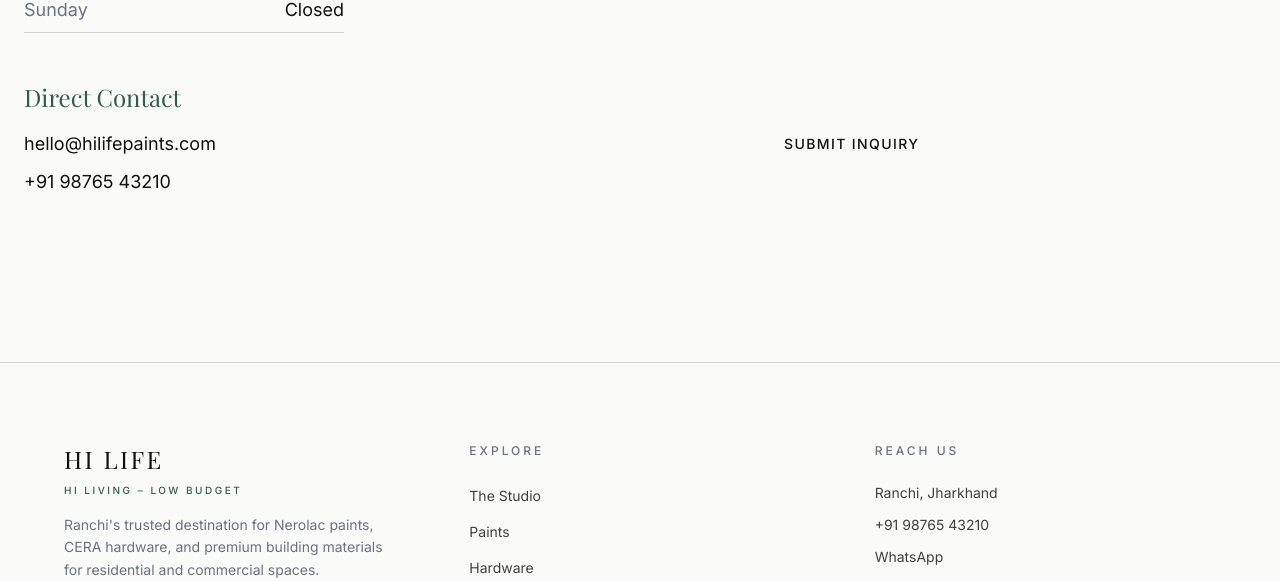
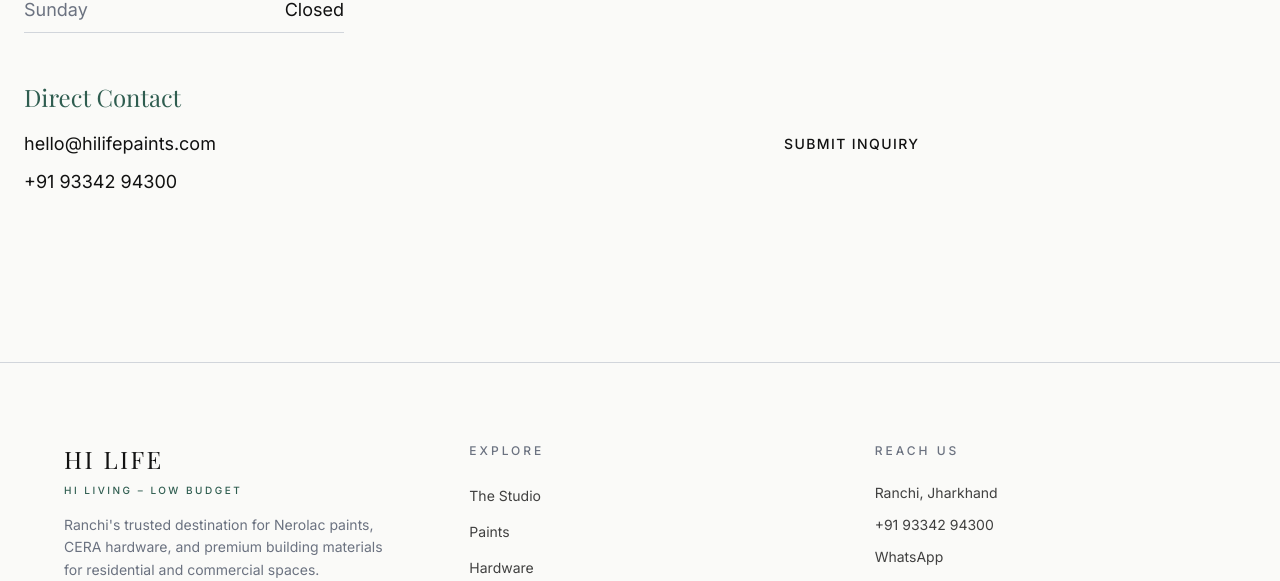
Before and after one commit to Pranjalprateekniet/hi-life-paints, a Next.js app: page /contact in a window 1280 px wide. Shown: the part 1060-1641 px from the top of the page. Built offline with nearby package versions, Linux system fonts and the light colour scheme; a web font is replaced by a local one.

Commit message:
Fixed contact number issue

```diff
--- a/app/contact/page.tsx
+++ b/app/contact/page.tsx
@@ -51,8 +51,8 @@
               <div>
                 <h3 className="font-serif text-2xl mb-4 text-accent">Direct Contact</h3>
                 <p className="text-lg leading-relaxed">
-                  <a href="mailto:hello@hilifepaints.com" className="block hover:text-accent transition-colors mb-2">hello@hilifepaints.com</a>
-                  <a href="tel:+919876543210" className="block hover:text-accent transition-colors">+91 98765 43210</a>
+                  <a href="mailto: abhishek.rnc2778@gmail.com" className="block hover:text-accent transition-colors mb-2">hello@hilifepaints.com</a>
+                  <a href="tel: +919334294300" className="block hover:text-accent transition-colors">+91 93342 94300</a>
                 </p>
               </div>
             </div>
--- a/components/layout/Footer.tsx
+++ b/components/layout/Footer.tsx
@@ -58,15 +58,15 @@
               <li>Ranchi, Jharkhand</li>
               <li>
                 <a
-                  href="tel:+919876543210"
+                  href="tel:+919334294300"
                   className="hover:text-[#2F5D50] transition-colors"
                 >
-                  +91 98765 43210
+                  +91 93342 94300
                 </a>
               </li>
               <li>
                 <a
-                  href="https://wa.me/919876543210"
+                  href="https://wa.me/919334294300"
                   target="_blank"
                   rel="noopener noreferrer"
                   className="hover:text-[#2F5D50] transition-colors"
```
